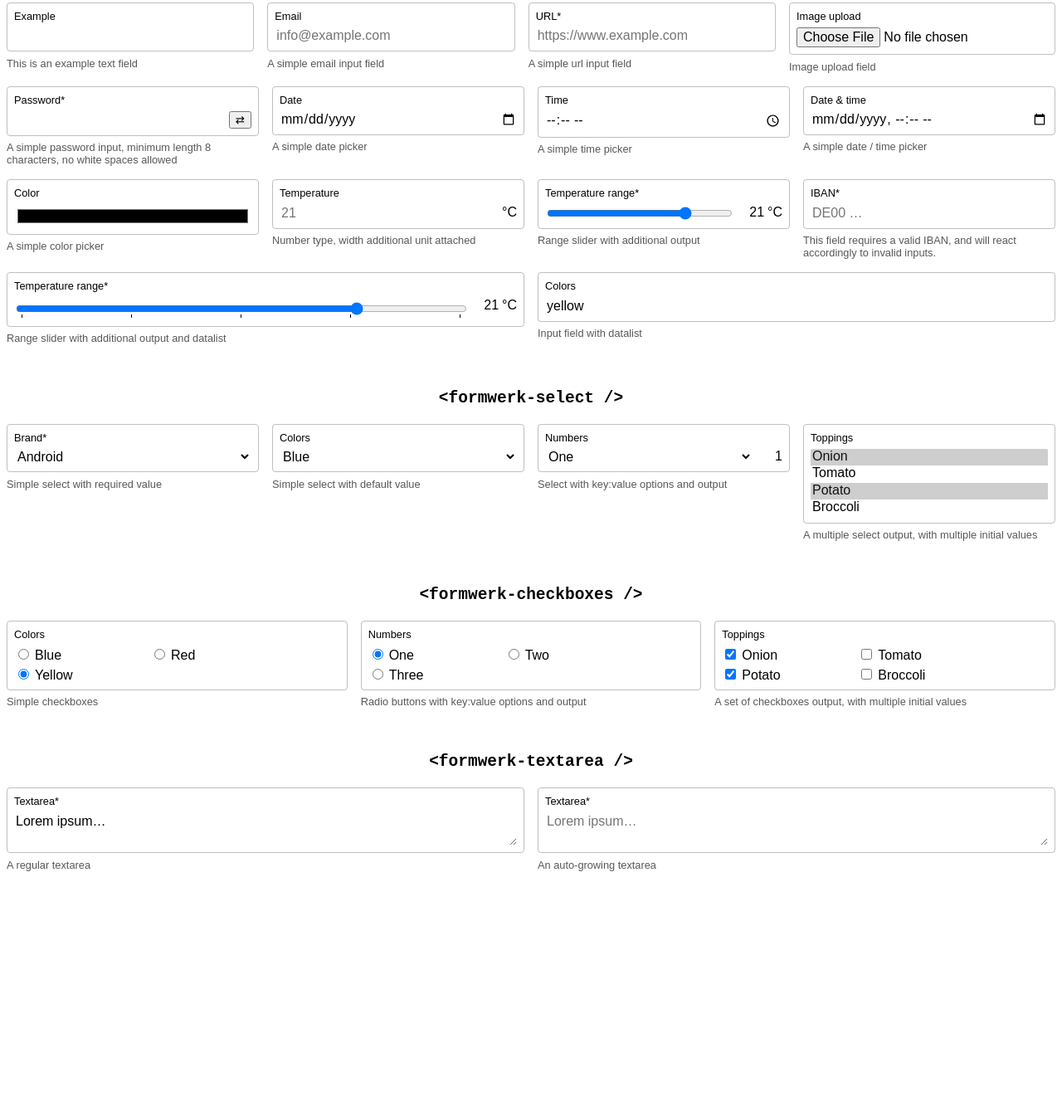
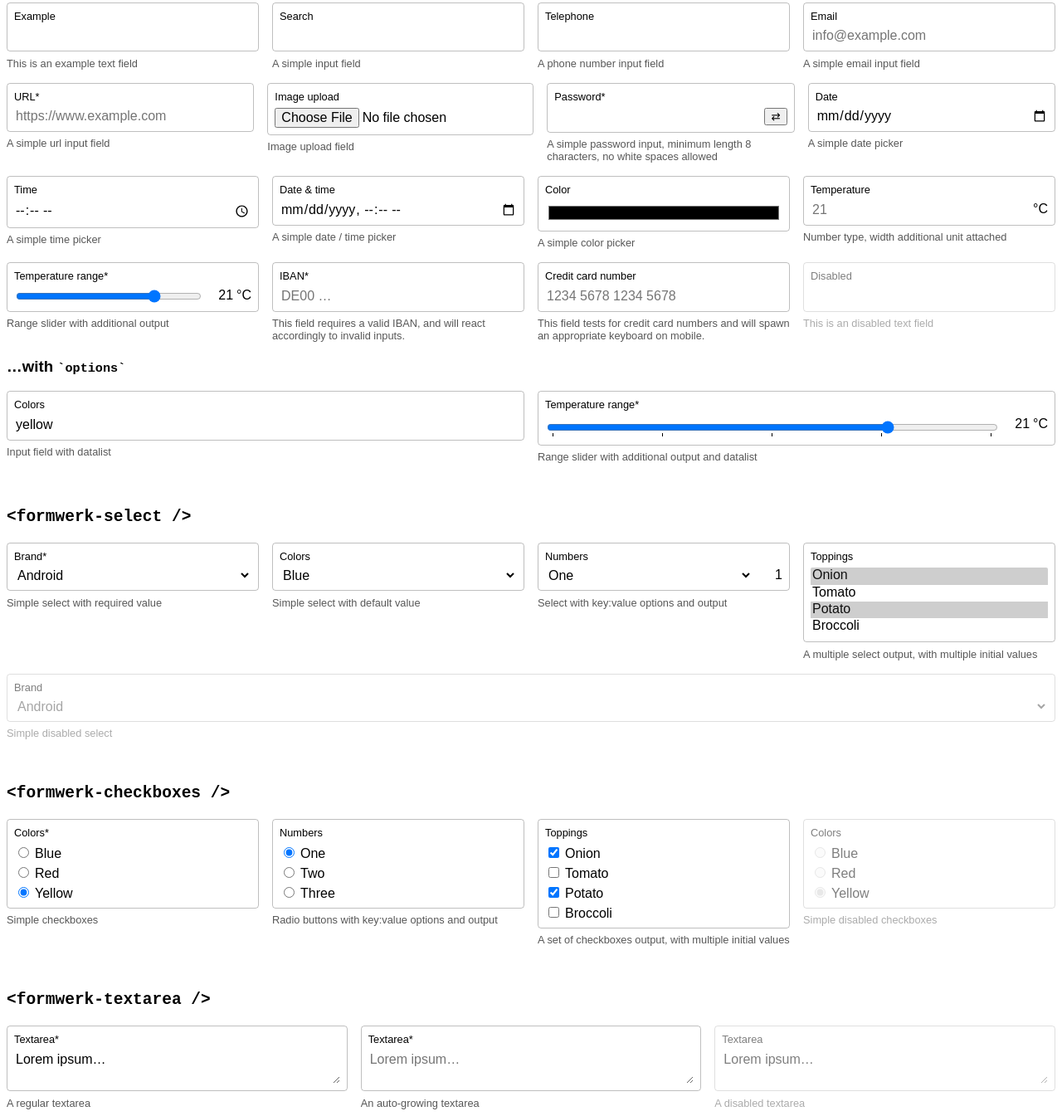
Before and after one commit to fboes/formwerk, a website: page example/index.html in a window 1280 px wide. Shown: the part 226-1571 px from the top of the page at 83% size. Before the commit the page ends 1284 px from the top, so only its background shows below. Drawn offline with Linux system fonts and the light colour scheme.

Commit message:
Added `disabled` and `required` component property

```diff
--- a/example/demo.css
+++ b/example/demo.css
@@ -1,8 +1,7 @@
 body {
   font-family: Arial, Helvetica, sans-serif;
 }
-h1,
-h2 {
+h1 {
   text-align: center;
 }
 h1 {
--- a/example/index.html
+++ b/example/index.html
@@ -23,10 +23,21 @@
     <section>
       <formwerk-input label="Example" name="example" helptext="This is an example text field"></formwerk-input>
 
+      <formwerk-input label="Search" name="search" type="search" helptext="A simple input field"></formwerk-input>
+
+      <formwerk-input
+        label="Telephone"
+        name="tel"
+        type="tel"
+        autocomplete="tel"
+        helptext="A phone number input field"
+      ></formwerk-input>
+
       <formwerk-input
         label="Email"
         name="email"
         type="email"
+        autocomplete="email"
         helptext="A simple email input field"
         placeholder="info@example.com"
       ></formwerk-input>
@@ -104,11 +115,42 @@
 
       <formwerk-input
         label="IBAN"
-        name="four-digits"
+        name="iban"
         placeholder="DE00 …"
         required="required"
         helptext="This field requires a valid IBAN, and will react accordingly to invalid inputs."
         pattern="([A-Za-z]{2}[0-9]{2})(\s?[A-Za-z0-9]{4}){3,}(\s?[A-Za-z0-9]{1,4})"
+      ></formwerk-input>
+
+      <formwerk-input
+        label="Credit card number"
+        name="credit-card"
+        placeholder="1234 5678 1234 5678"
+        inputmode="numeric"
+        helptext="This field tests for credit card numbers and will spawn an appropriate keyboard on mobile."
+        autocomplete="cc-number"
+        pattern="([0-9]{4}\s?){4}"
+      ></formwerk-input>
+
+      <formwerk-input
+        label="Disabled"
+        name="disabled"
+        disabled="disabled"
+        helptext="This is an disabled text field"
+      ></formwerk-input>
+    </section>
+
+    <h3>…with <code>`options`</code></h3>
+    <section>
+      <formwerk-input
+        label="Colors"
+        name="colors-input"
+        value="yellow"
+        options='[
+  {"value":"blue", "label":"Color blue"},
+  {"value":"red", "label":"Color red"},
+  {"value":"yellow", "label":"Color yellow"}]'
+        helptext="Input field with datalist"
       ></formwerk-input>
 
       <formwerk-input
@@ -124,17 +166,6 @@
         required="required"
         helptext="Range slider with additional output and datalist"
         options='["-40", "-20", "0", "20", "40"]'
-      ></formwerk-input>
-
-      <formwerk-input
-        label="Colors"
-        name="colors-input"
-        value="yellow"
-        options='[
-  {"value":"blue", "label":"Color blue"},
-  {"value":"red", "label":"Color red"},
-  {"value":"yellow", "label":"Color yellow"}]'
-        helptext="Input field with datalist"
       ></formwerk-input>
     </section>
 
@@ -176,6 +207,14 @@
         options='["Onion", "Tomato", "Potato", "Broccoli"]'
         helptext="A multiple select output, with multiple initial values"
       ></formwerk-select>
+
+      <formwerk-select
+        label="Brand"
+        name="brand-select-disabled"
+        disabled="disabled"
+        options='["Android","iOS","Other"]'
+        helptext="Simple disabled select"
+      ></formwerk-select>
     </section>
 
     <h2><code>&lt;formwerk-checkboxes /&gt;</code></h2>
@@ -211,6 +250,16 @@
         options='["Onion", "Tomato", "Potato", "Broccoli"]'
         helptext="A set of checkboxes output, with multiple initial values"
       ></formwerk-checkboxes>
+
+      <formwerk-checkboxes
+        label="Colors"
+        name="colors-checkboxes-disabled"
+        type="radio"
+        value="Yellow"
+        options='["Blue","Red","Yellow"]'
+        helptext="Simple disabled checkboxes"
+        disabled="disabled"
+      ></formwerk-checkboxes>
     </section>
 
     <h2><code>&lt;formwerk-textarea /&gt;</code></h2>
@@ -231,6 +280,14 @@
         helptext="An auto-growing textarea"
         autogrow="true"
       ></formwerk-textarea>
+
+      <formwerk-textarea
+        label="Textarea"
+        name="textarea-disabled"
+        value="Lorem ipsum…"
+        disabled="disabled"
+        helptext="A disabled textarea"
+      ></formwerk-textarea>
     </section>
   </body>
 </html>
--- a/src/formwerk.ts
+++ b/src/formwerk.ts
@@ -1,14 +1,40 @@
+/**
+ * A simple value for any `<input>`, `<select>` or `<textarea>`
+ */
+type FormwerkValue = string;
+
+/**
+ * A single option for a `<datalist>`, `<option>`, `<input type="checkbox">` or `<input type="radio">
+ */
+type FormwerkOption = string | { value: string; label: string };
+
+/**
+ * Configuration object to create a type toggle, e.g. turning ´<input type="password">` into `<input type="text">`.
+ */
 type FormwerkTypeToggle = {
+  /**
+   * Toggle between this type and the input elements original type
+   */
   type: string;
+  /**
+   * Label innerText when button is in state `off`
+   */
   labelOff: string;
+  /**
+   * Label innerText when button is in state `on`
+   */
   labelOn: string;
+  /**
+   * Bubble help text on input button for accessibility purposes
+   */
   title?: string;
 };
 
-type FormwerkOption = string | { value: string; label: string };
-
-type FormwerkValue = string;
-
+/**
+ * Properly quote HTML
+ * @param html probably HTML
+ * @returns definitly not HTML
+ */
 const _html = (html: string): string => {
   return html.replace(/[<>&"]/, (match: string): string => {
     switch (match) {
@@ -27,6 +53,9 @@ const _html = (html: string): string => {
 
 // -----------------------------------------------------------------------------
 
+/**
+ * Base class for all Formwerk Web Components.
+ */
 export class FormwerkElement extends HTMLElement {
   protected _values: FormwerkValue[] = [];
   protected _options: FormwerkOption[] = [];
@@ -34,6 +63,9 @@ export class FormwerkElement extends HTMLElement {
   input: HTMLInputElement | HTMLSelectElement | HTMLTextAreaElement = document.createElement("input");
 
   connectedCallback() {
+    this.disabled = this.hasAttribute("disabled");
+    this.required = this.hasAttribute("required");
+
     const options = this.getAttribute("options");
     const values = this.getAttribute("values");
     if (options || values) {
@@ -65,10 +97,24 @@ export class FormwerkElement extends HTMLElement {
         ? [this.input.value]
         : [];
   }
+
+  set required(required: boolean) {
+    this.input.toggleAttribute("required", required);
+    this.classList.toggle("is-required", required);
+  }
+
+  set disabled(disabled: boolean) {
+    this.input.toggleAttribute("disabled", disabled);
+    this.classList.toggle("is-disabled", disabled);
+  }
 }
 
 // -----------------------------------------------------------------------------
 
+/**
+ * Creates an enhanced `<input>`
+ * @see https://developer.mozilla.org/en-US/docs/Web/HTML/Element/input
+ */
 export class FormwerkInput extends FormwerkElement {
   output: HTMLOutputElement | null = null;
 
@@ -113,8 +159,6 @@ export class FormwerkInput extends FormwerkElement {
     }
     this._addToggleButton();
     this._syncValidity();
-    this._syncAttributes();
-
     this.input.addEventListener("input", () => {
       if (this.output) {
         this._syncOutput();
@@ -177,10 +221,6 @@ export class FormwerkInput extends FormwerkElement {
     }
   }
 
-  protected _syncAttributes() {
-    this.classList.toggle("is-required", this.input.hasAttribute("required"));
-  }
-
   protected _syncValidity() {
     this.classList.toggle("is-invalid", this.input.value !== "" && !this.input.checkValidity());
     this.classList.toggle("is-invalid-empty", !this.input.checkValidity());
@@ -209,6 +249,10 @@ customElements.define("formwerk-input", FormwerkInput);
 
 // -----------------------------------------------------------------------------
 
+/**
+ * Creates an enhanced `<select>`
+ * @see https://developer.mozilla.org/en-US/docs/Web/HTML/Element/select
+ */
 export class FormwerkSelect extends FormwerkInput {
   protected _addHtml() {
     const label = this.getAttribute("label");
@@ -256,6 +300,10 @@ customElements.define("formwerk-select", FormwerkSelect);
 
 // -----------------------------------------------------------------------------
 
+/**
+ * Creates an enhanced `<input type="checkbox">` or `<input type="radio">`
+ * @see https://developer.mozilla.org/en-US/docs/Web/HTML/Element/input
+ */
 export class FormwerkCheckboxes extends FormwerkElement {
   formGroup: HTMLDivElement | null = null;
 
@@ -286,8 +334,6 @@ export class FormwerkCheckboxes extends FormwerkElement {
     this.drawOptions();
 
     this.classList.add("formwerk");
-
-    this._syncAttributes();
   }
 
   protected _addHtml() {
@@ -298,6 +344,7 @@ export class FormwerkCheckboxes extends FormwerkElement {
       throw new Error("Missing name or id property");
     }
 
+    this.input.id = id;
     this.innerHTML =
       `<div class="formwerk--outer">` +
       (label ? `<div id="${_html(id)}--label" class="form-label">${_html(label)}</div>` : "") +
@@ -306,10 +353,6 @@ export class FormwerkCheckboxes extends FormwerkElement {
       }></div>` +
       `</div>` +
       (helptext ? `<small id="${_html(id)}--helptext" class="form-text">${_html(helptext)}</small>` : "");
-  }
-
-  protected _syncAttributes() {
-    this.classList.toggle("is-required", this.input.hasAttribute("required"));
   }
 
   drawOptions() {
@@ -326,7 +369,7 @@ export class FormwerkCheckboxes extends FormwerkElement {
         }
 
         const input = this.input.cloneNode(true) as HTMLInputElement;
-        const id = input.id + `--${index}`;
+        const id = this.input.id + `--${index}`;
         const checked = this._values.indexOf(option.value) !== -1 || this.input.value === option.value;
 
         input.setAttribute("value", option.value);
@@ -343,6 +386,10 @@ customElements.define("formwerk-checkboxes", FormwerkCheckboxes);
 
 // -----------------------------------------------------------------------------
 
+/**
+ * Creates an enhanced `<textarea>`
+ * @see https://developer.mozilla.org/en-US/docs/Web/HTML/Element/textarea
+ */
 export class FormwerkTextarea extends FormwerkInput {
   connectedCallback() {
     super.connectedCallback();
--- a/types/formwerk.d.ts
+++ b/types/formwerk.d.ts
@@ -1,8 +1,17 @@
+/**
+ * A simple value for any `<input>`, `<select>` or `<textarea>`
+ */
+type FormwerkValue = string;
+/**
+ * A single option for a `<datalist>`, `<option>`, `<input type="checkbox">` or `<input type="radio">
+ */
 type FormwerkOption = string | {
     value: string;
     label: string;
 };
-type FormwerkValue = string;
+/**
+ * Base class for all Formwerk Web Components.
+ */
 export declare class FormwerkElement extends HTMLElement {
     protected _values: FormwerkValue[];
     protected _options: FormwerkOption[];
@@ -12,28 +21,44 @@ export declare class FormwerkElement extends HTMLElement {
     get options(): FormwerkOption[];
     set values(values: FormwerkValue[]);
     get values(): FormwerkValue[];
+    set required(required: boolean);
+    set disabled(disabled: boolean);
 }
+/**
+ * Creates an enhanced `<input>`
+ * @see https://developer.mozilla.org/en-US/docs/Web/HTML/Element/input
+ */
 export declare class FormwerkInput extends FormwerkElement {
     output: HTMLOutputElement | null;
     connectedCallback(): void;
     protected _addToggleButton(): void;
     protected _addHtml(): void;
     protected _syncOutput(): void;
-    protected _syncAttributes(): void;
     protected _syncValidity(): void;
     drawOptions(): void;
 }
+/**
+ * Creates an enhanced `<select>`
+ * @see https://developer.mozilla.org/en-US/docs/Web/HTML/Element/select
+ */
 export declare class FormwerkSelect extends FormwerkInput {
     protected _addHtml(): void;
     drawOptions(): void;
 }
+/**
+ * Creates an enhanced `<input type="checkbox">` or `<input type="radio">`
+ * @see https://developer.mozilla.org/en-US/docs/Web/HTML/Element/input
+ */
 export declare class FormwerkCheckboxes extends FormwerkElement {
     formGroup: HTMLDivElement | null;
     connectedCallback(): void;
     protected _addHtml(): void;
-    protected _syncAttributes(): void;
     drawOptions(): void;
 }
+/**
+ * Creates an enhanced `<textarea>`
+ * @see https://developer.mozilla.org/en-US/docs/Web/HTML/Element/textarea
+ */
 export declare class FormwerkTextarea extends FormwerkInput {
     connectedCallback(): void;
     protected _autogrow(): void;
```
Also changed, not shown: CHANGELOG.md, README.md, dist/formwerk.css, dist/formwerk.js, 1 other file.
